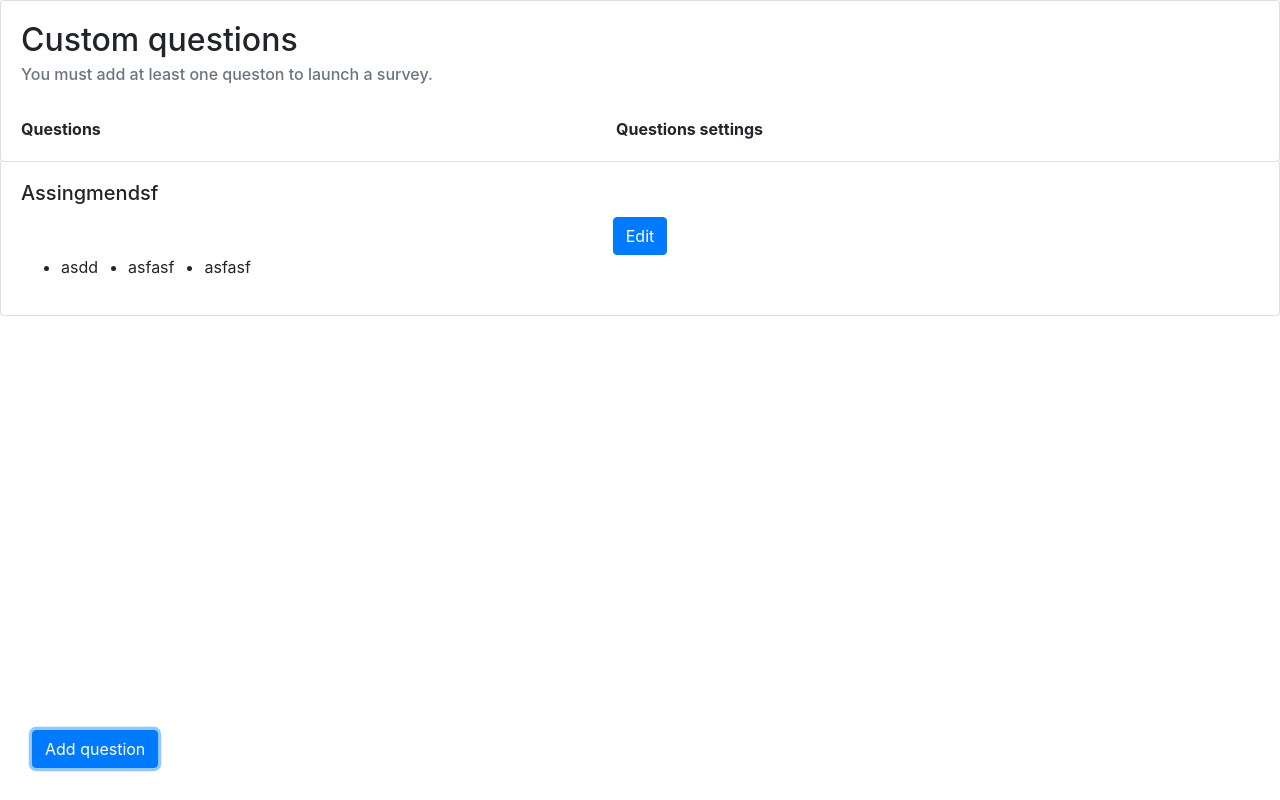
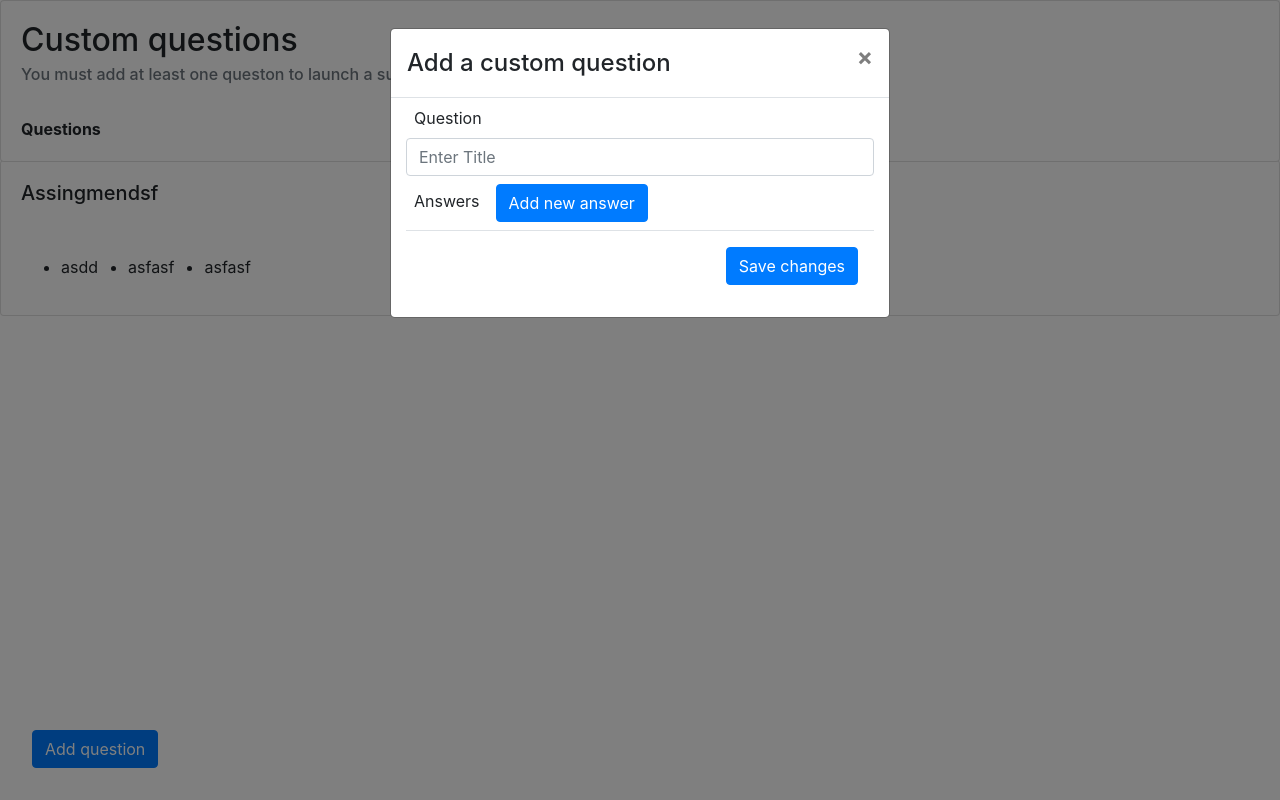
Before and after one commit to Abdul-Az/customer-questions, a React (Create React App) app in the folder client/: page / in a window 1280 px wide. Both pictures are taken after a click on the button "Add question". Built offline with nearby package versions, Linux system fonts and the light colour scheme.

Commit message:
add and remove answer

```diff
--- a/client/package.json
+++ b/client/package.json
@@ -7,7 +7,8 @@
     "react": "^16.8.6",
     "react-bootstrap": "^1.0.0-beta.9",
     "react-dom": "^16.8.6",
-    "react-scripts": "3.0.1"
+    "react-scripts": "3.0.1",
+    "validator": "^11.0.0"
   },
   "scripts": {
     "start": "react-scripts start",
--- a/client/src/App.js
+++ b/client/src/App.js
@@ -1,8 +1,9 @@
 import React, { Component } from 'react'
 // import Header from "./components/Header"
 import CustomCard from './components/CustomCard';
-import FloatingButton from './components/FloatingButton';
+// import FloatingButton from './components/FloatingButton';
 import FixedNavBar from './components/FixedNavBar';
+import CreateThreadModel from './components/Modal';
 
 export default class App extends Component {
   render() {
@@ -12,7 +13,7 @@ export default class App extends Component {
         <FixedNavBar />
 
         <CustomCard />
-        <FloatingButton />
+        <CreateThreadModel />
         </div>
 
     )
--- /dev/null
+++ b/client/src/components/Modal.js
@@ -0,0 +1,187 @@
+import React from 'react'
+import { Modal, Button } from 'react-bootstrap';
+import FormValidator from "../utils/FormValidator";
+import './Header.css'
+
+
+export default class CreateThreadModel extends React.Component {
+    constructor(props, context) {
+      super(props, context);
+
+
+      this.validator = new FormValidator([
+        {
+          field: 'title',
+          method: 'isEmpty',
+          validWhen: false,
+          message: 'Title is required.'
+        },
+        {
+          field: 'description',
+          method: 'isEmpty',
+          validWhen: false,
+          message: 'Description is required'
+        },
+        {
+          field: 'tags',
+          method: 'isEmpty',
+          validWhen: false,
+          message: 'Tag is required.'
+        }
+      ]);
+
+
+      this.submitted = false;
+
+      this.state = {
+        show: false,
+        title: '',
+        description: '',
+        tags: [],
+        answers: [],
+        validation: this.validator.valid(),
+        email: localStorage.getItem('email'),
+        userId: localStorage.getItem('userId')
+      };
+    }
+
+    handleClose = () => {
+      this.setState({ show: false });
+    }
+
+    handleShow = () => {
+      this.setState({ show: true });
+    }
+
+    onChangeTitle = event => {
+      this.setState({
+         title : event.target.value,
+      });
+    }
+
+    onChangeDescription = event => {
+      this.setState({
+         description : event.target.value,
+      });
+    }
+    onChangeAnswer = (e, index) => {
+        this.state.answers[index] = e.target.value
+
+      this.setState({
+         answers : this.state.answers,
+      });
+    }
+
+    addAnsewr = e => {
+        e.preventDefault()
+       this.setState({
+          answers: [...this.state.answers, '']
+       })
+    }
+
+    handelRemove = (e,index) => {
+        e.preventDefault()
+      this.state.answers.splice(index, 1)
+
+      this.setState({
+          answers: this.state.answers
+      })
+    }
+
+    onSubmit = (e) => {
+      e.preventDefault()
+      const validation = this.validator.validate(this.state);
+      this.setState({ validation });
+      this.submitted = true;
+
+      const data = { title: this.state.title,
+        description: this.state.description,
+        tags: this.state.tags,
+        email: this.state.email,
+        userId: this.state.userId  }
+
+
+        if (validation.isValid) {
+      e.preventDefault()
+      fetch('https://dcoder-server.herokuapp.com/threads', {
+      method: 'POST',
+      body: JSON.stringify(data),
+      headers: {
+        'Content-Type': 'application/json',
+        'authorization': localStorage.getItem('token')
+      }
+    }).then(res => {
+      if(res.status !== 200 && res.status !== 201){
+        throw new Error('Failed!')
+      }
+      res.json().then(resData => {
+      console.log(resData);
+    })
+    })
+    .catch(err => {
+      console.log(err)
+    })
+
+        this.setState({
+          title: '',
+          description: '',
+          tags: [],
+    });
+    this.handleClose()
+    window.location.reload();
+      }
+    }
+    render() {
+
+        let validation = this.submitted ?                         // if the form has been submitted at least once
+        this.validator.validate(this.state) :   // then check validity every time we render
+        this.state.validation                   // otherwise just use what's in state
+
+
+      return (
+        <>
+          <Button onClick={this.handleShow} className="app-fab--absolute btn btn-primary">Add question</Button>
+
+          <Modal show={this.state.show} onHide={this.handleClose}>
+            <Modal.Header closeButton>
+              <Modal.Title>Add a custom question</Modal.Title>
+            </Modal.Header>
+            <form className="form-group container" >
+            <label className="form-label m-2" for="inputDefault">Question</label>
+            <input  type="text"
+                                className="form-control"
+                                value={this.state.title}
+                                onChange={this.onChangeTitle}
+                                placeholder="Enter Title"
+                                />
+                                 <span className="help-block  text-danger">{validation.title.message}</span>
+
+
+            <label className="form-label m-2" for="inputDefault">Answers</label>
+
+                        {this.state.answers.map((answer, index) => {
+                            return (
+                                <div  key={index} style={{display: 'flex'}}>
+                                <input  type="text"
+                                className="form-control m-1"
+                                value={answer}
+                                onChange={(e)=> this.onChangeAnswer(e, index)}
+                                placeholder={`Answer ${index}`}
+                                />
+                                <button type='button'
+                                onClick={(e) => this.handelRemove(e,index)}
+                                className="btn btn-link" style={{color: 'red'}}>Remove</button>
+                                </div>
+                            )
+                        })}
+                                 <span className="help-block  text-danger">{validation.tags.message}</span>
+                                 <button type="submit" onClick={(e) => this.addAnsewr(e)} className="btn btn-primary m-2">Add new answer</button>
+            <Modal.Footer>
+            <button type="submit" onClick={this.onSubmit} class="btn btn-primary">Save changes</button>
+            </Modal.Footer>
+            </form>
+          </Modal>
+        </>
+      );
+    }
+  }
--- /dev/null
+++ b/client/src/utils/FormValidator.js
@@ -0,0 +1,53 @@
+import validator from 'validator';
+
+class FormValidator {
+  constructor(validations) {
+    // validations is an array of validation rules specific to a form
+    this.validations = validations;
+  }
+
+  validate(state) {
+    // start out assuming valid
+    let validation = this.valid();
+
+    // for each validation rule
+    this.validations.forEach(rule => {
+
+      // if the field hasn't already been marked invalid by an earlier rule
+      if (!validation[rule.field].isInvalid) {
+        // determine the field value, the method to invoke and optional args from
+        // the rule definition
+        const field_value = state[rule.field].toString();
+        const args = rule.args || [];
+        const validation_method =
+              typeof rule.method === 'string' ?
+              validator[rule.method] :
+              rule.method
+
+        // call the validation_method with the current field value as the first
+        // argument, any additional arguments, and the whole state as a final
+        // argument.  If the result doesn't match the rule.validWhen property,
+        // then modify the validation object for the field and set the isValid
+        // field to false
+        if(validation_method(field_value, ...args, state) !== rule.validWhen) {
+          validation[rule.field] = { isInvalid: true, message: rule.message }
+          validation.isValid = false;
+        }
+      }
+    });
+
+    return validation;
+  }
+
+  valid() {
+    const validation = {}
+
+    this.validations.map(rule => (
+      validation[rule.field] = { isInvalid: false, message: '' }
+    ));
+
+    return { isValid: true, ...validation };
+  }
+}
+
+export default FormValidator;
```
Also changed, not shown: 1 other file (tests, documents, lock files or other folders).
